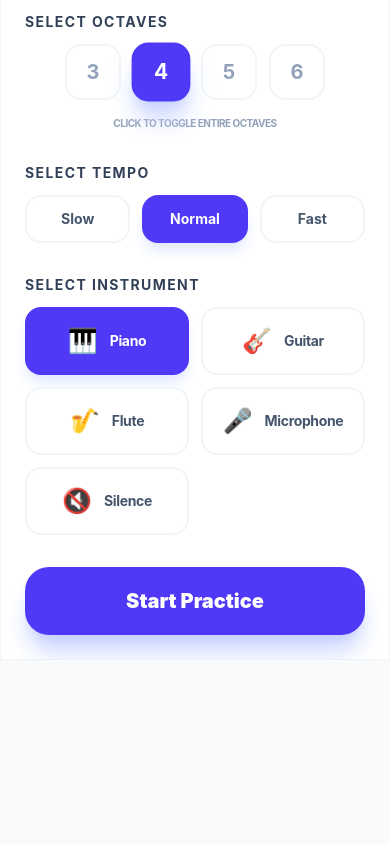
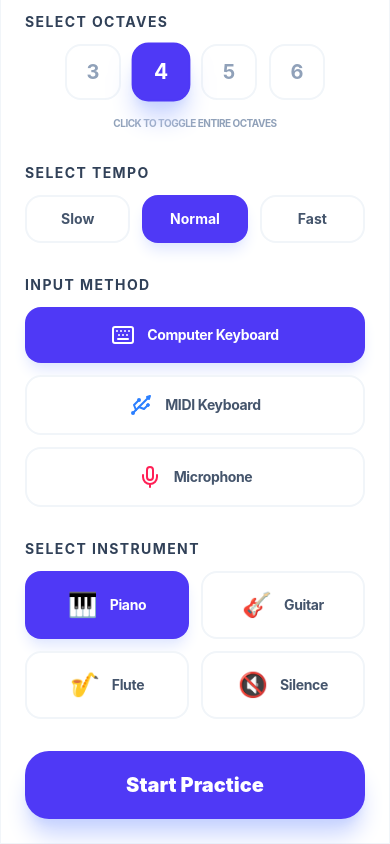
Before and after one commit to AmbientLighter/notemeister, a React (Vite) app: page / in a window 390 px wide. Shown: the part 681-1525 px from the top of the page. Before the commit the page ends 1341 px from the top, so only its background shows below. Built offline with nearby package versions, Linux system fonts and the light colour scheme.

Commit message:
feat: Add input mode selection for keyboard, MIDI, and microphone, decoupling it from instrument choice.

```diff
--- a/src/components/screens/game/GameScreen.tsx
+++ b/src/components/screens/game/GameScreen.tsx
@@ -50,26 +50,26 @@ const GameScreen: React.FC = () => {
 
   // Auto-advance if detected note matches current note
   React.useEffect(() => {
-    if (settings.instrument === 'microphone' && isMicActive && !isProcessing && currentNote) {
+    if (settings.inputMode === 'microphone' && isMicActive && !isProcessing && currentNote) {
       const targetKey = `${currentNote.name}${currentNote.octave}`;
       if (detectedNote === targetKey) {
         resetNote();
         onNoteSelect(currentNote.name);
       }
     }
-  }, [detectedNote, isMicActive, isProcessing, currentNote, settings.instrument]);
+  }, [detectedNote, isMicActive, isProcessing, currentNote, settings.inputMode]);
 
   // Handle clean up or auto-start (optional, usually needs user gesture)
   React.useEffect(() => {
-    if (settings.instrument !== 'microphone' && isMicActive) {
+    if (settings.inputMode !== 'microphone' && isMicActive) {
       stopDetection();
     }
-  }, [settings.instrument, isMicActive, stopDetection]);
+  }, [settings.inputMode, isMicActive, stopDetection]);
 
   // Keyboard Input Support
   React.useEffect(() => {
     const handleKeyDown = (e: KeyboardEvent) => {
-      if (isProcessing || settings.instrument === 'microphone') return;
+      if (isProcessing || settings.inputMode !== 'keyboard') return;
 
       const key = e.key.toUpperCase();
       // Only handle A, B, C, D, E, F, G keys
@@ -80,13 +80,13 @@ const GameScreen: React.FC = () => {
 
     window.addEventListener('keydown', handleKeyDown);
     return () => window.removeEventListener('keydown', handleKeyDown);
-  }, [isProcessing, settings.instrument, onNoteSelect]);
+  }, [isProcessing, settings.inputMode, onNoteSelect]);
 
   // MIDI Input Support
-  useMidi((name, octave) => {
+  useMidi((name, _octave) => {
     if (isProcessing) return;
     onNoteSelect(name);
-  });
+  }, settings.inputMode === 'midi');
   return (
     <div className="flex flex-col h-full w-full sm:max-w-4xl sm:mx-auto items-center">
       <StatsHeader />
@@ -114,7 +114,7 @@ const GameScreen: React.FC = () => {
           <StaffCanvas clef={settings.clef} note={currentNote} className="w-full h-full" />
 
           {/* Microphone Status Overlay */}
-          {settings.instrument === 'microphone' && (
+          {settings.inputMode === 'microphone' && (
             <MicStatusOverlay
               isActive={isMicActive}
               detectedNote={detectedNote}
@@ -126,13 +126,13 @@ const GameScreen: React.FC = () => {
 
         {/* Question Text */}
         <p className="text-slate-400 dark:text-slate-500 font-medium text-lg">
-          {settings.instrument === 'microphone' && isMicActive && currentNote
+          {settings.inputMode === 'microphone' && isMicActive && currentNote
             ? t.playThisNote
             : t.question}
         </p>
 
         {/* Keyboard */}
-        {settings.instrument !== 'microphone' && (
+        {settings.inputMode !== 'microphone' && (
           <Keyboard
             onNoteSelect={onNoteSelect}
             disabled={isProcessing}
--- /dev/null
+++ b/src/components/screens/setup/InputMethodSelector.tsx
@@ -0,0 +1,61 @@
+import React from 'react';
+import { Keyboard, Mic, Usb } from 'lucide-react';
+import { useGameStore } from '@/store/useGameStore';
+import { useTranslations } from '@/hooks/useTranslations';
+import type { InputMode } from '@/types';
+
+const InputMethodSelector: React.FC = () => {
+  const { settings, updateSettings } = useGameStore();
+  const { t } = useTranslations();
+
+  const methods: { id: InputMode; icon: React.ReactNode; label: string; color: string }[] = [
+    {
+      id: 'keyboard',
+      icon: <Keyboard className="w-6 h-6" />,
+      label: t.inputModeKeyboard,
+      color: 'text-amber-500',
+    },
+    {
+      id: 'midi',
+      icon: <Usb className="w-6 h-6" />,
+      label: t.inputModeMidi,
+      color: 'text-blue-500',
+    },
+    {
+      id: 'microphone',
+      icon: <Mic className="w-6 h-6" />,
+      label: t.inputModeMicrophone,
+      color: 'text-rose-500',
+    },
+  ];
+
+  return (
+    <div className="mb-8">
+      <label className="block text-sm font-bold text-slate-700 dark:text-slate-300 mb-3 uppercase tracking-widest">
+        {t.selectInputMode}
+      </label>
+      <div className="grid grid-cols-1 sm:grid-cols-3 gap-3">
+        {methods.map(({ id, icon, label, color }) => (
+          <button
+            key={id}
+            onClick={() => updateSettings({ inputMode: id })}
+            className={`py-4 px-3 rounded-2xl font-bold transition-all duration-300 flex items-center justify-center gap-3 transform active:scale-95 ${
+              settings.inputMode === id
+                ? 'bg-indigo-600 text-white shadow-lg shadow-indigo-100 dark:shadow-none'
+                : 'bg-white dark:bg-slate-800 border-2 border-slate-100 dark:border-slate-700 text-slate-600 dark:text-slate-400 hover:border-indigo-100 dark:hover:border-indigo-900'
+            }`}
+          >
+            <div
+              className={`transition-transform duration-300 ${settings.inputMode === id ? 'text-white' : color}`}
+            >
+              {icon}
+            </div>
+            <span className="text-sm tracking-tight">{label}</span>
+          </button>
+        ))}
+      </div>
+    </div>
+  );
+};
+
+export default InputMethodSelector;
--- a/src/components/screens/setup/InstrumentSelector.tsx
+++ b/src/components/screens/setup/InstrumentSelector.tsx
@@ -12,7 +12,6 @@ const InstrumentSelector: React.FC = () => {
     { id: 'piano', label: t.instrumentPiano, icon: '🎹' },
     { id: 'guitar', label: t.instrumentGuitar, icon: '🎸' },
     { id: 'flute', label: t.instrumentFlute, icon: '🎷' },
-    { id: 'microphone', label: t.instrumentMicrophone, icon: '🎤' },
     { id: 'silence', label: t.instrumentSilence, icon: '🔇' },
   ] as { id: Instrument; label: string; icon: string }[];
 
--- a/src/components/screens/setup/SetupScreen.tsx
+++ b/src/components/screens/setup/SetupScreen.tsx
@@ -8,6 +8,7 @@ import InteractiveStaff from './InteractiveStaff';
 import LanguagePicker from './LanguagePicker';
 import OctaveSelector from './OctaveSelector';
 import TempoSelector from './TempoSelector';
+import InputMethodSelector from './InputMethodSelector';
 
 const SetupScreen: React.FC = () => {
   const { t } = useTranslations();
@@ -47,6 +48,7 @@ const SetupScreen: React.FC = () => {
 
       <OctaveSelector />
       <TempoSelector />
+      <InputMethodSelector />
       <InstrumentSelector />
 
       <button
--- a/src/constants.ts
+++ b/src/constants.ts
@@ -48,8 +48,11 @@ export const TRANSLATIONS: Record<Language, Translations> = {
     instrumentPiano: 'Piano',
     instrumentGuitar: 'Guitar',
     instrumentFlute: 'Flute',
-    instrumentMicrophone: 'Microphone',
     micAccessRequired: 'Microphone access is required for pitch detection.',
+    selectInputMode: 'Input Method',
+    inputModeKeyboard: 'Computer Keyboard',
+    inputModeMidi: 'MIDI Keyboard',
+    inputModeMicrophone: 'Microphone',
     performanceAnalysis: 'Performance Analysis',
     concealDetails: 'Conceal Details',
     viewDeepMetrics: 'View Deep Metrics',
@@ -109,8 +112,11 @@ export const TRANSLATIONS: Record<Language, Translations> = {
     instrumentPiano: 'Пианино',
     instrumentGuitar: 'Гитара',
     instrumentFlute: 'Флейта',
-    instrumentMicrophone: 'Микрофон',
     micAccessRequired: 'Для определения высоты звука требуется доступ к микрофону.',
+    selectInputMode: 'Метод ввода',
+    inputModeKeyboard: 'Клавиатура ПК',
+    inputModeMidi: 'MIDI клавиатура',
+    inputModeMicrophone: 'Микрофон',
     performanceAnalysis: 'Анализ исполнения',
     concealDetails: 'Скрыть детали',
     viewDeepMetrics: 'Глубокая аналитика',
@@ -170,8 +176,11 @@ export const TRANSLATIONS: Record<Language, Translations> = {
     instrumentPiano: 'Піаніно',
     instrumentGuitar: 'Гітара',
     instrumentFlute: 'Флейта',
-    instrumentMicrophone: 'Мікрофон',
     micAccessRequired: 'Для визначення висоти звуку потрібен доступ до мікрофона.',
+    selectInputMode: 'Метод вводу',
+    inputModeKeyboard: 'Клавіатура ПК',
+    inputModeMidi: 'MIDI клавіатура',
+    inputModeMicrophone: 'Мікрофон',
     performanceAnalysis: 'Аналіз виконання',
     concealDetails: 'Приховати деталі',
     viewDeepMetrics: 'Глибока аналітика',
@@ -231,8 +240,11 @@ export const TRANSLATIONS: Record<Language, Translations> = {
     instrumentPiano: 'Klaver',
     instrumentGuitar: 'Kitarr',
     instrumentFlute: 'Flööt',
-    instrumentMicrophone: 'Mikrofon',
     micAccessRequired: 'Helikõrguse tuvastamiseks on vaja juurdepääsu mikrofonile.',
+    selectInputMode: 'Sisendseade',
+    inputModeKeyboard: 'Arvuti klaviatuur',
+    inputModeMidi: 'MIDI klaviatuur',
+    inputModeMicrophone: 'Mikrofon',
     performanceAnalysis: 'Tulemuslikkuse analüüs',
     concealDetails: 'Peida üksikasjad',
     viewDeepMetrics: 'Vaata süvaanalüüsi',
--- a/src/hooks/useMidi.ts
+++ b/src/hooks/useMidi.ts
@@ -9,7 +9,7 @@ interface MidiMessage {
 
 const MIDI_NOTE_NAMES: string[] = ['C', 'C#', 'D', 'D#', 'E', 'F', 'F#', 'G', 'G#', 'A', 'A#', 'B'];
 
-export const useMidi = (onNoteOn: (name: NoteName, octave: number) => void) => {
+export const useMidi = (onNoteOn: (name: NoteName, octave: number) => void, enabled: boolean) => {
   const handleMidiMessage = useCallback(
     (event: WebMidi.MIDIMessageEvent) => {
       const [command, note, velocity] = event.data;
@@ -32,6 +32,8 @@ export const useMidi = (onNoteOn: (name: NoteName, octave: number) => void) => {
   );
 
   useEffect(() => {
+    if (!enabled) return;
+
     if (!navigator.requestMIDIAccess) {
       console.warn('Web MIDI API is not supported in this browser.');
       return;
@@ -66,5 +68,5 @@ export const useMidi = (onNoteOn: (name: NoteName, octave: number) => void) => {
         midiAccess.onstatechange = null;
       }
     };
-  }, [handleMidiMessage]);
+  }, [handleMidiMessage, enabled]);
 };
--- a/src/store/useGameStore.ts
+++ b/src/store/useGameStore.ts
@@ -28,6 +28,7 @@ const DEFAULT_SETTINGS: GameSettings = {
   activeNotes: NOTE_NAMES.map((name) => `${name}4`),
   tempo: 'normal',
   instrument: 'piano',
+  inputMode: 'keyboard',
 };
 
 export const useGameStore = create<GameState>()(
```
Also changed, not shown: src/types.ts (+7 -2 lines).
